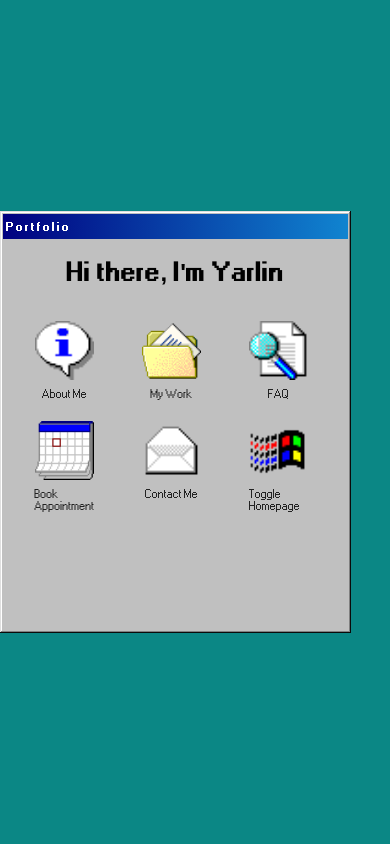
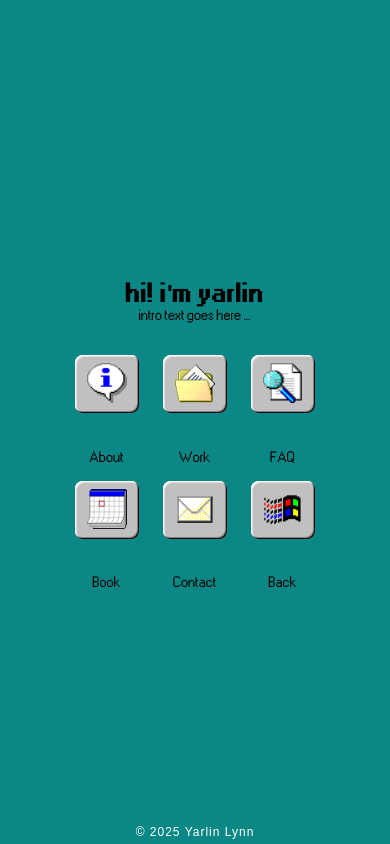
Before and after one commit to yarlinlynn/Portfolio, a React (Vite) app: page / in a window 390 px wide. Both pictures are taken after a click on the button "I need a website". Built offline with nearby package versions, Linux system fonts and the light colour scheme.

Commit message:
Modified PortfolioPage component styles for both mobile and desktop screen sizes

```diff
--- a/src/App.css
+++ b/src/App.css
@@ -29,7 +29,7 @@
   color: black;
 }
 
-.window .window-body p {
+.window-popup .window-body p {
   margin-bottom: 1.5rem;
   display: flex;
   gap: 5px;
@@ -39,7 +39,7 @@
 
 .window-icon img { width: 3rem; }
 
-.window .window-body button { margin-right: 0.5rem; }
+.window-popup .window-body button { margin-right: 0.5rem; }
 
 /*-----------------------------------*\
   #LOADING SCREEN
@@ -48,61 +48,131 @@
 /*-----------------------------------*\
   #PORTFOLIO PAGE
 \*-----------------------------------*/
+.buttons.toggle { display: none; }
 
 .portfolio-page {
-  width: 90%;
-  max-width: 45rem;
-  height: 50vh;
+  width: 100%;
+  /* max-width: 45rem; */
+  height: 45vh;
+  /* margin-inline: 1rem; */
+}
+
+.portfolio-page.window {
+  box-shadow: none;
+  background: none;
 }
 
 .intro-text > h3 { font-size: 1.5rem; }
 
+.portfolio-page .title-bar { background: none; }
+
+.portfolio-page .title-bar .title-bar-text { display: none; }
+
 .main-content {
-  /* display: flex;
+  display: grid;
+  grid-template-columns: repeat(3, 0.9fr);
+  row-gap: 1rem;
+  column-gap: 1.5rem;
+  grid-template-rows: 13vh 13vh;
+  margin-top: 2rem;
+}
+
+.btn-container {
+  display: flex;
+  flex-direction: column;
   align-items: center;
-  justify-content: center; */
-  display: grid;
-  grid-template-columns: repeat(3, 1fr);
-  gap: 1rem;
-  grid-template-rows: 10vh 10vh;
+  justify-content: space-between;
 }
 
 .main-content .buttons {
-  background: none;
-  box-shadow: none;
-  min-height: 10vh;
-  min-width: 1rem;
-  display: flex;
-  flex-direction: column;
-  align-items: center;
-  justify-content: flex-start;
-  gap: 0.5rem;
+  min-height: 2rem;
+  min-width: 3rem;
+  padding-block: 0.5rem;
+  margin: 0;
+  border-radius: 0.5rem;
+}
+
+.main-content .buttons p {
+  color: white;
+  letter-spacing: 2px;
 }
 
 .main-content .buttons img {
-  width: 100%;
-  margin-top: 10px;
+  width: 40px;
+  height: 40px;
+}
+
+/*-----------------------------------*\
+  #FOOTER
+\*-----------------------------------*/
+
+footer {
+  position: fixed;
+  bottom: 5px;
+  left: 0;
+  right: 0;
+  text-align: center;
+}
+
+.footer-text {
+  color: white;
+  font-size: 12px;
+  letter-spacing: 1px;
 }
 
 /*-----------------------------------*\
   #MEDIA QUERIES
 \*-----------------------------------*/
 
+@media screen and (min-width: 600px) {
+  .buttons.toggle {
+    display: block;
+    background: none;
+    box-shadow: none;
+    margin-bottom: 0.5rem;
+    margin-left: -1rem;
+  }
+
+  .portfolio-page.window {
+    background: silver;
+    box-shadow: inset -1px -1px #0a0a0a, inset 1px 1px #dfdfdf, inset -2px -2px grey, inset 2px 2px #fff;
+    width: 35rem;
+  }
+
+  .portfolio-page .title-bar { background: linear-gradient(90deg, navy, #1084d0); }
+
+  .portfolio-page .title-bar .title-bar-text { display: block; }
+
+  .main-content {
+    grid-template-columns: repeat(5, 3rem);
+    grid-template-rows: 14vh;
+    position: fixed;
+    bottom: 3rem;
+    right: 0;
+    left: 0;
+    row-gap: 0;
+    column-gap: 3rem;
+    justify-content: center;
+  }
+
+  .main-content .btn-container p { letter-spacing: 1px; }
+
+  /* .main-content .buttons {
+    box-shadow: none;
+    background: none;
+  } */
+
+  .btn-container.toggle { display: none; }
+
+  .main-content .buttons img {
+    width: 50px;
+    height: 50px;
+  }
+}
+
 @media screen and (min-width: 1000px) {
   .window-popup { height: 22vh; }
 
   .portfolio-page { height: 40vh; }
 
-  .main-content {
-    row-gap: 0.5rem;
-    column-gap: 0.5rem;
-  }
-
-  .main-content .buttons {
-    box-shadow: inset -1px -1px #0a0a0a, inset 1px 1px #fff, inset -2px -2px grey, inset 2px 2px #dfdfdf;
-  }
-
-  .main-content .buttons img {
-    width: 60%;
-  }
 }
--- a/src/PortfolioPage.jsx
+++ b/src/PortfolioPage.jsx
@@ -6,7 +6,7 @@ import about from './assets/images/msg_information-0.png'
 import work from './assets/images/directory_open_file_mydocs-4.png'
 import faq from './assets/images/search_file-1.png'
 import booking from './assets/images/calendar-1.png'
-import contact from './assets/images/message_envelope_open-0.png'
+import contact from './assets/images/envelope_closed-0.png'
 import homepage from './assets/images/windows-0.png'
 
 function Portfolio() {
@@ -15,45 +15,85 @@ function Portfolio() {
 
   return (
     <>
+
+      <button className='buttons toggle transtion' onClick={resetPortfolio}>
+          <img src={homepage} alt='Toggle back to Popup'/>
+      </button>
+
       <main className='window transtion portfolio-page'>
         <div className='title-bar'>
           <div className='title-bar-text'>Portfolio</div>
         </div>
+
         <section className='window-body'>
+
           <div className='intro-text'>
-            <h3>Hi there, I'm Yarlin</h3>
-            <p className='typing-text'></p>
+            <h3>hi! i'm yarlin</h3>
+            <p className='typing-text'>
+              intro text goes here ...
+            </p>
           </div>
+
           <div className='main-content'>
+
+            <div className='btn-container'>
               <button className='buttons'>
                 <img src={about} alt='About Me'/>
-              <p>About Me</p>
               </button>
+              <p>About</p>
+            </div>
+
+            <div className='btn-container'>
               <button className='buttons'>
                 <img src={work} alt='My Projects'/>
                 {/* { version === "website" && <Work/> }
                 { version === "developer" && <Projects/>} */}
-              <p>My Work</p>
               </button>
+              <p>Work</p>
+            </div>
+
+            <div className='btn-container'>
               <button className='buttons'>
                 <img src={faq} alt='FAQ'/>
+              </button>
               <p>FAQ</p>
-            </button>
+            </div>
+
+            <div className='btn-container'>
               <button className='buttons'>
                 <img src={booking} alt='Book an Appointment'/>
-              <p>Book Appointment</p>
               </button>
+              <p>Book</p>
+            </div>
+
+            <div className='btn-container'>
               <button className='buttons'>
                 <img src={contact} alt='Contact Me'/>
-              <p>Contact Me</p>
               </button>
+              <p>Contact</p>
+            </div>
+
+            <div className='btn-container toggle'>
               <button className='buttons' onClick={resetPortfolio}>
                 <img src={homepage} alt='Toggle back to Popup'/>
-              <p>Toggle Homepage</p>
               </button>
+              <p>Back</p>
+            </div>
+
           </div>
         </section>
       </main>
+
+      <footer>
+        {/* <ul className='socials'>
+          <li>
+            <a href="tel:0846333377" target="_blank">
+              <i class="ri-phone-fill"></i>
+            </a>
+          </li>
+        </ul> */}
+        <div className="footer-text">© 2025 Yarlin Lynn</div>
+      </footer>
     </>
   )
 }
```
Also changed, not shown: src/assets/images/envelope_closed-0.png (added), src/assets/images/message_envelope_open-0.png (deleted). Lines whose indentation alone changed are shown as unchanged.
